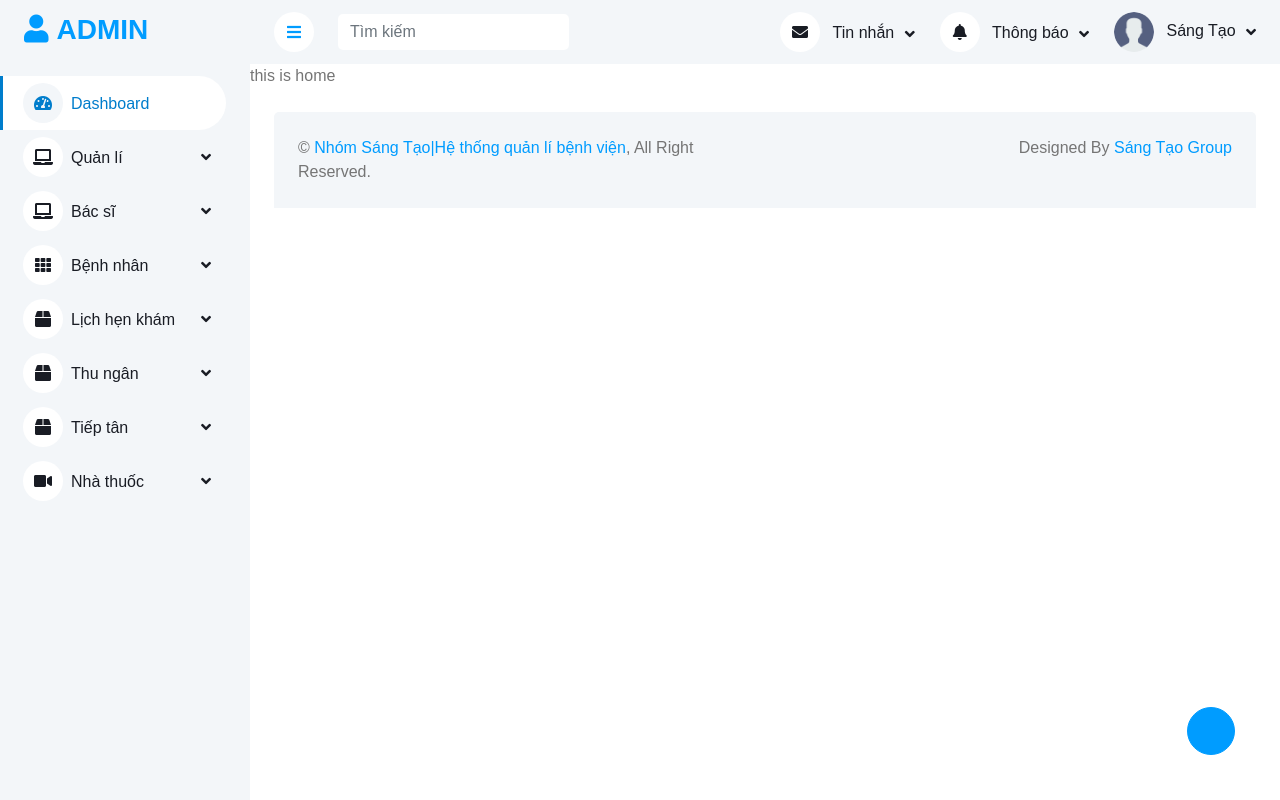
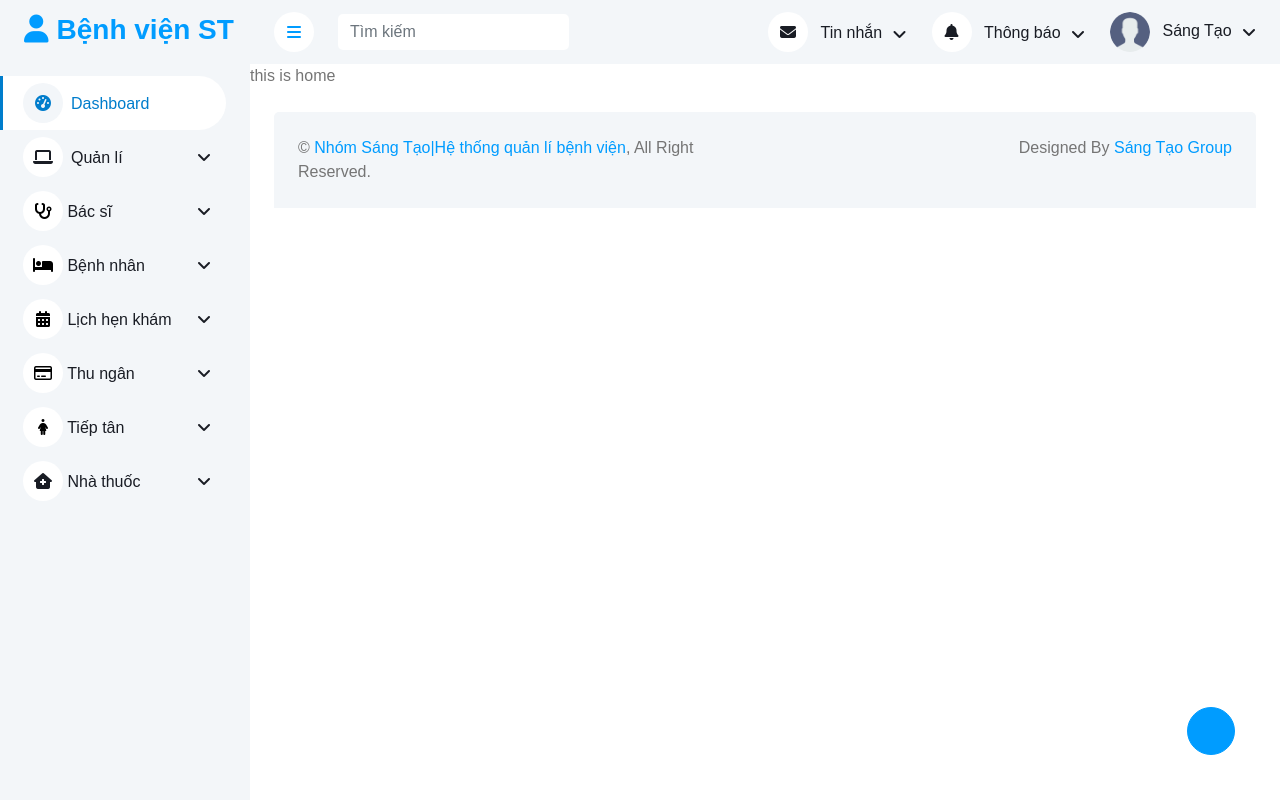
Before and after one commit to PhucHung03/HTQuanLyBenhVien, a PHP site: page / in a window 1280 px wide. Run offline with PHP 8.4, Linux system fonts and the light colour scheme; some libraries are stand-ins or nearby versions.

Commit message:
dieu chinh icon sidebar

```diff
--- a/admin/component_admin/header.php
+++ b/admin/component_admin/header.php
@@ -3,7 +3,7 @@
 
 <head>
     <meta charset="utf-8">
-    <title>DASHMIN - Bootstrap Admin Template</title>
+    <title>ADMIN - BỆNH VIỆN ST</title>
     <meta content="width=device-width, initial-scale=1.0" name="viewport">
     <meta content="" name="keywords">
     <meta content="" name="description">
@@ -25,6 +25,7 @@
     <link rel="stylesheet" href="css/style_admin.css">
     <link href="css/custom.css" rel="stylesheet">
     <script src="js/bootstrap.bundle.min.js"></script>
+    <script src="https://kit.fontawesome.com/855290eb72.js" crossorigin="anonymous"></script>
 </head>
 
 <body>
--- a/admin/component_admin/sidebar.php
+++ b/admin/component_admin/sidebar.php
@@ -1,10 +1,10 @@
 <div class="sidebar pe-4 pb-3">
             <nav class="navbar bg-light navbar-light">
-                <a href="index.html" class="navbar-brand mx-4 mb-3">
-                    <h3 class="text-primary"><i class="fa fa fa-user me-2"></i>ADMIN</h3>
+                <a href="index.php" class="navbar-brand mx-4 mb-3">
+                    <h3 class="text-primary"><i class="fa fa fa-user me-2"></i>Bệnh viện ST</h3>
                 </a>
                 <div class="navbar-nav w-100">
-                    <a href="index.html" class="nav-item nav-link active"><i class="fa fa-tachometer-alt me-2"></i>Dashboard</a>
+                    <a href="index.php" class="nav-item nav-link active"><i class="fa fa-tachometer-alt me-2"></i>Dashboard</a>
                     <div class="nav-item dropdown">
                         <a href="#" class="nav-link dropdown-toggle" data-bs-toggle="dropdown"><i class="fa fa-laptop me-2"></i>Quản lí</a>
                         <div class="dropdown-menu bg-transparent border-0">
@@ -14,7 +14,7 @@
                         </div>
                     </div>
                     <div class="nav-item dropdown">
-                        <a href="#" class="nav-link dropdown-toggle" data-bs-toggle="dropdown"><i class="fa fa-laptop me-2"></i>Bác sĩ</a>
+                        <a href="#" class="nav-link dropdown-toggle" data-bs-toggle="dropdown"><i class="fa fa-stethoscope" style="color: #000000;"></i> Bác sĩ</a>
                         <div class="dropdown-menu bg-transparent border-0">
                             <a href="index.php?quanli=tao-phieu-kham" class="dropdown-item">Tạo phiếu khám</a>
                             <a href="index.php?quanli=xem-lich-hen-benh-nhan" class="dropdown-item">Xem lịch hẹn bệnh nhân</a>
@@ -23,7 +23,7 @@
                     </div>
 
                     <div class="nav-item dropdown">
-                        <a href="#" class="nav-link dropdown-toggle" data-bs-toggle="dropdown"><i class="fa fa-th me-2"></i>Bệnh nhân</a>
+                        <a href="#" class="nav-link dropdown-toggle" data-bs-toggle="dropdown"><i class="fa fa-bed" style="color: #000000;"></i> Bệnh nhân</a>
                         <div class="dropdown-menu bg-transparent border-0">
                             <a href="index.php?quanli=dang-ki-tai-khoan" class="dropdown-item">Đăng Ký Tài Khoản</a>
                             <a href="index.php?quanli=dang-nhap" class="dropdown-item">Đăng Nhập</a>
@@ -33,7 +33,7 @@
                         </div>
                     </div>
                     <div class="nav-item dropdown">
-                        <a href="#" class="nav-link dropdown-toggle" data-bs-toggle="dropdown"><i class="fas fa-box me-2"></i>Lịch hẹn khám</a>
+                        <a href="#" class="nav-link dropdown-toggle" data-bs-toggle="dropdown"><i class="fa fa-calendar" style="color: #000000;"></i> Lịch hẹn khám</a>
                         <div class="dropdown-menu bg-transparent border-0">
                             <a href="#1" class="dropdown-item">Thêm mới</a>
                             <a href="#1" class="dropdown-item">Tất cả</a>
@@ -42,7 +42,7 @@
                     </div>
 
                     <div class="nav-item dropdown">
-                        <a href="#" class="nav-link dropdown-toggle" data-bs-toggle="dropdown"><i class="fas fa-box me-2"></i>Thu ngân</a>
+                        <a href="#" class="nav-link dropdown-toggle" data-bs-toggle="dropdown"><i class="fa fa-credit-card" style="color: #000000;"></i> Thu ngân</a>
                         <div class="dropdown-menu bg-transparent border-0">
                             <a href="#1" class="dropdown-item">Tất cả khóa học</a>
                             <a href="#1" class="dropdown-item">Thêm mới</a>
@@ -50,7 +50,7 @@
                         </div>
                     </div>
                     <div class="nav-item dropdown">
-                        <a href="#" class="nav-link dropdown-toggle" data-bs-toggle="dropdown"><i class="fas fa-box me-2"></i>Tiếp tân</a>
+                        <a href="#" class="nav-link dropdown-toggle" data-bs-toggle="dropdown"><i class="fa-solid fa-person-dress" style="color: #000000;"></i> Tiếp tân</a>
                         <div class="dropdown-menu bg-transparent border-0">
                             <a href="#1" class="dropdown-item">Tất cả khóa học</a>
                             <a href="#1" class="dropdown-item">Thêm mới</a>
@@ -58,7 +58,7 @@
                         </div>
                     </div>
                     <div class="nav-item dropdown">
-                        <a href="#" class="nav-link dropdown-toggle" data-bs-toggle="dropdown"><i class="fas fa-video me-2"></i>Nhà thuốc</a>
+                        <a href="#" class="nav-link dropdown-toggle" data-bs-toggle="dropdown"><i class="fa-solid fa-house-medical"></i> Nhà thuốc</a>
                         <div class="dropdown-menu bg-transparent border-0">
                             <a href="index.php?quanli=thanh-toan" class="dropdown-item">Thanh toán</a>
                             <a href="#1" class="dropdown-item">Thêm mới</a>
```
Also changed, not shown: admin/bacsi/detailXemLichHenKham.php (+7 -0 lines).
